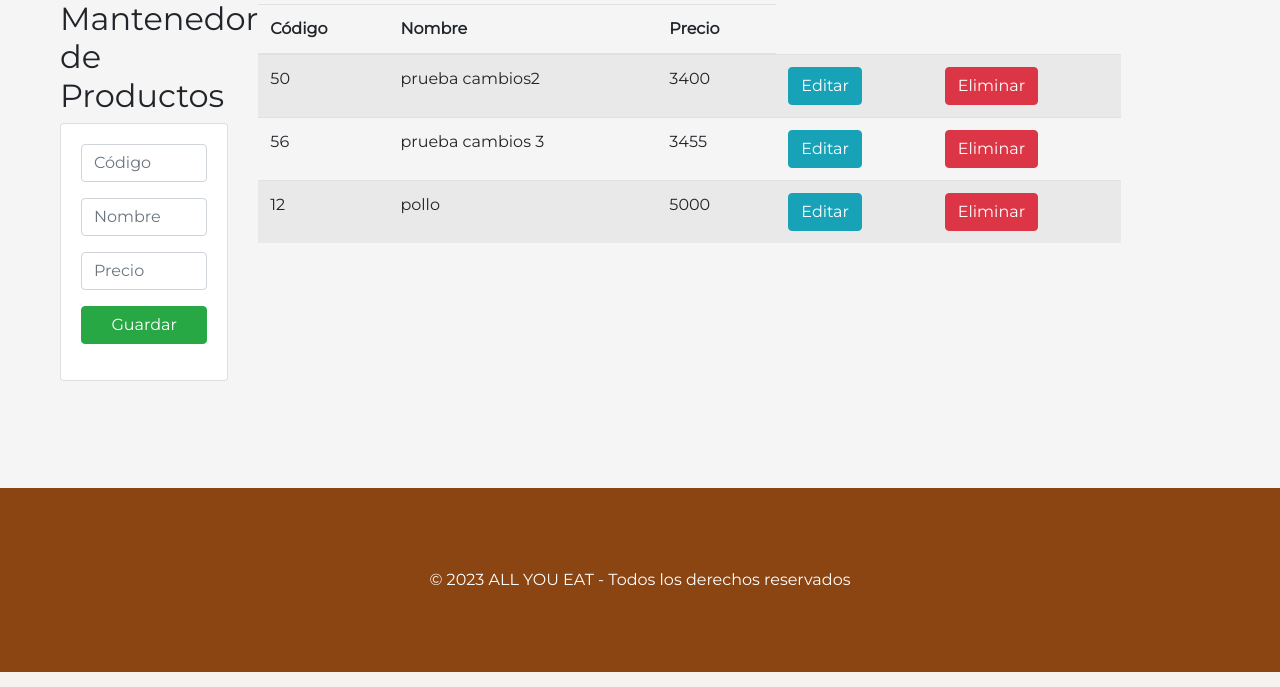
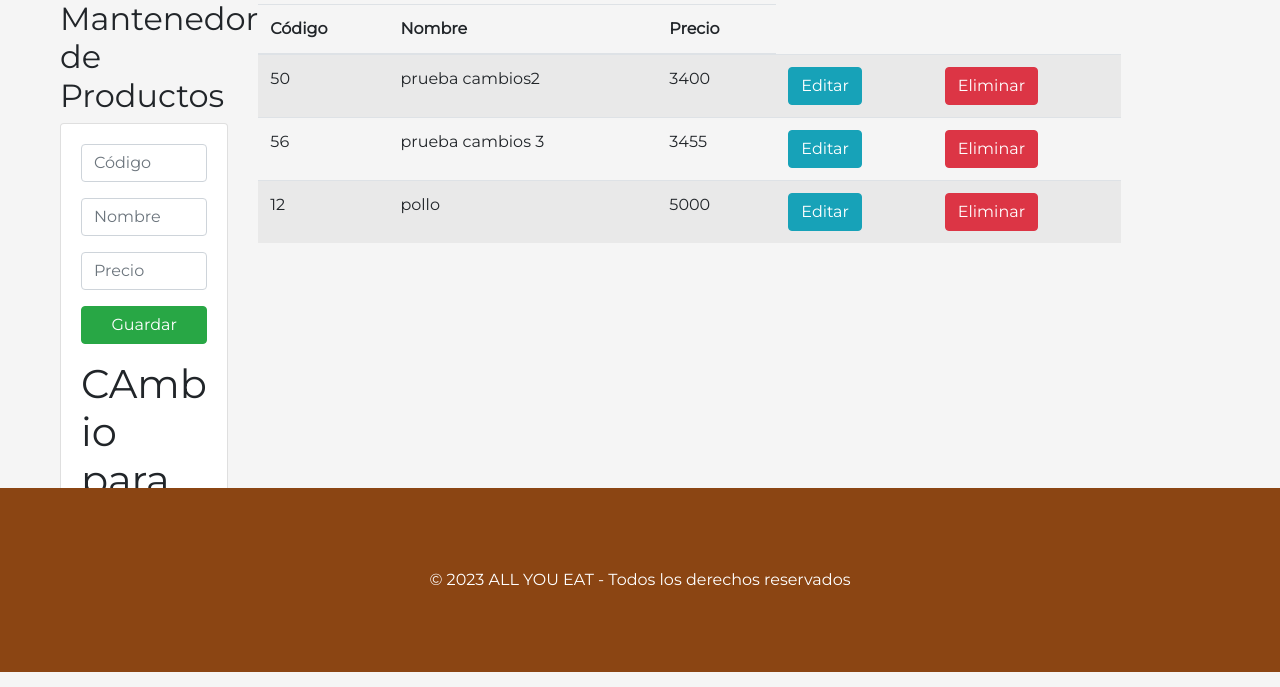
Before and after one commit to Jhopcel/Proyecto-Semestral, a Django app: page /bodega/ in a window 1280 px wide. Shown: the part 128-815 px from the top of the page. Run offline with Django 4.2, Linux system fonts and the light colour scheme; data comes from the database, SQL or seed files in the repository; some libraries are stand-ins or nearby versions.

Commit message:
Cambios del proyecto
He echo la actividad con el proyecto principal

```diff
--- a/bodega/templates/Productos.html
+++ b/bodega/templates/Productos.html
@@ -26,7 +26,7 @@
                 <div class="form-group">
                     <button type="submit" class="btn btn-success btn-block text-white">Guardar</button>
                 </div>
-
+                <h1>CAmbio para actividad</h1>
             </form>
         </div>
     </div>
```
